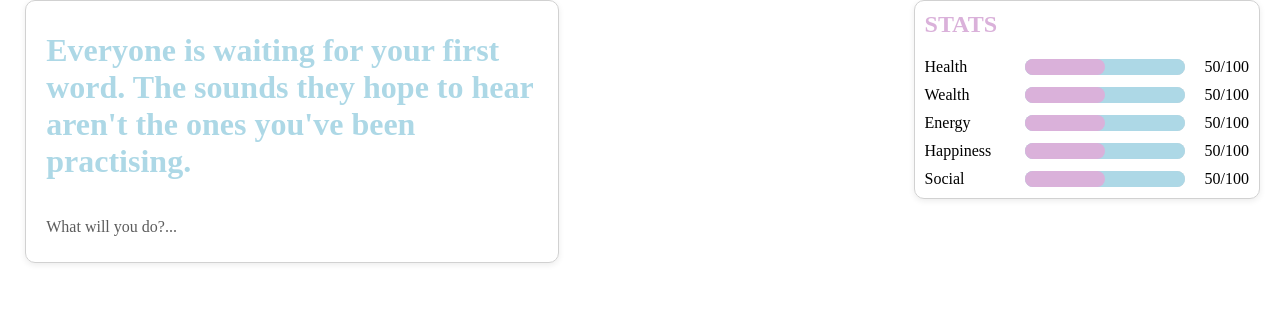
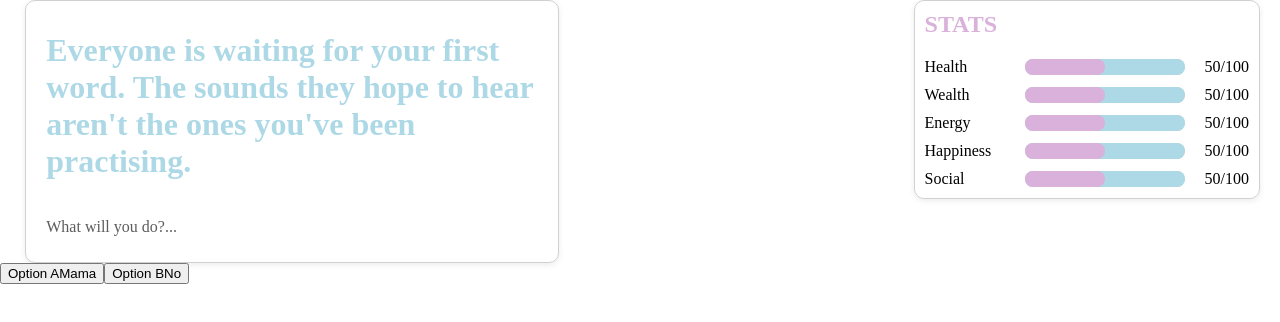
Before and after one commit to julianacristinagreen/GUTS-Decisions, a React (Vite) app: page / in a window 1280 px wide. Both pictures are taken after a click on the button "Start your life". Shown: the top 322 px of the page. Built offline with nearby package versions, Linux system fonts and the light colour scheme.

Commit message:
button implementation

```diff
--- /dev/null
+++ b/src/components/buttons.tsx
@@ -0,0 +1,20 @@
+import "./css/buttons.css";
+
+type ChoiceButtonProps = {
+  option: "a" | "b";
+  text: string;
+  onClick: () => void;
+};
+
+export function ChoiceButton({ option, text, onClick }: ChoiceButtonProps) {
+  return (
+    <button
+      className={`choice choice-${option}`}
+      type="button"
+      onClick={onClick}
+    >
+      <span className="choice-key">Option {option.toUpperCase()}</span>
+      <span className="choice-text">{text}</span>
+    </button>
+  );
+}
--- a/src/frontend/game.tsx
+++ b/src/frontend/game.tsx
@@ -1,28 +1,50 @@
+import { useState } from "react";
 import { useLocation } from "react-router-dom";
 import Stats from "../components/stats";
 import Card from "../components/card";
-import { generateDecision } from "../engine/engine";
+import { ChoiceButton } from "../components/buttons";
+import { choose } from "../engine/engine";
+import type { GameState } from "../engine/types";
 
 export default function Game() {
     const location = useLocation();
-    const game = location.state?.game;
-    let firstDecision = true;
-    let question = null;
-
-    if (firstDecision) {
-        question = generateDecision(game.seed, game.age, game.history);
-        firstDecision = false;
-    }
+    const [game, setGame] = useState<GameState | null>(location.state?.game ?? null);
 
     if (!game) {
         return <p>No game found. Please start a new game.</p>;
+    }
+
+    const question = game.currentDecision;
+
+    const makeChoice = (pick: "left" | "right") => {
+        const nextGame = choose(game, pick);
+        setGame(nextGame);
     }
 
     return (
         <>
         <Stats stats={game.stats}/>
 
-        <Card question={question}/>
+            {question ? (
+                <>
+                    <Card question={question} />
+
+                    <section className="choices" aria-label="Choose an option">
+                        <ChoiceButton
+                            option="a"
+                            text={question.leftCard.label}
+                            onClick={() => makeChoice("left")}
+                        />
+                        <ChoiceButton
+                            option="b"
+                            text={question.rightCard.label}
+                            onClick={() => makeChoice("right")}
+                        />
+                    </section>
+                </>
+            ) : (
+                <p>{game.alive ? "There are no more decisions." : "Game over."}</p>
+            )}
         </>
     );
 }
```
Also changed, not shown: src/components/css/buttons.css (added).
